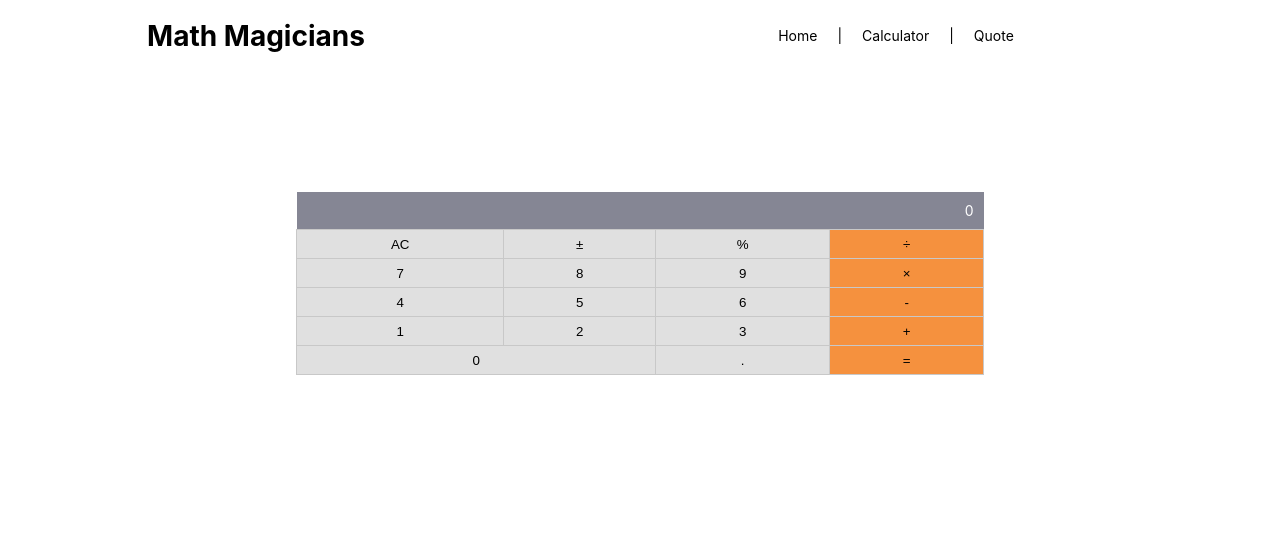
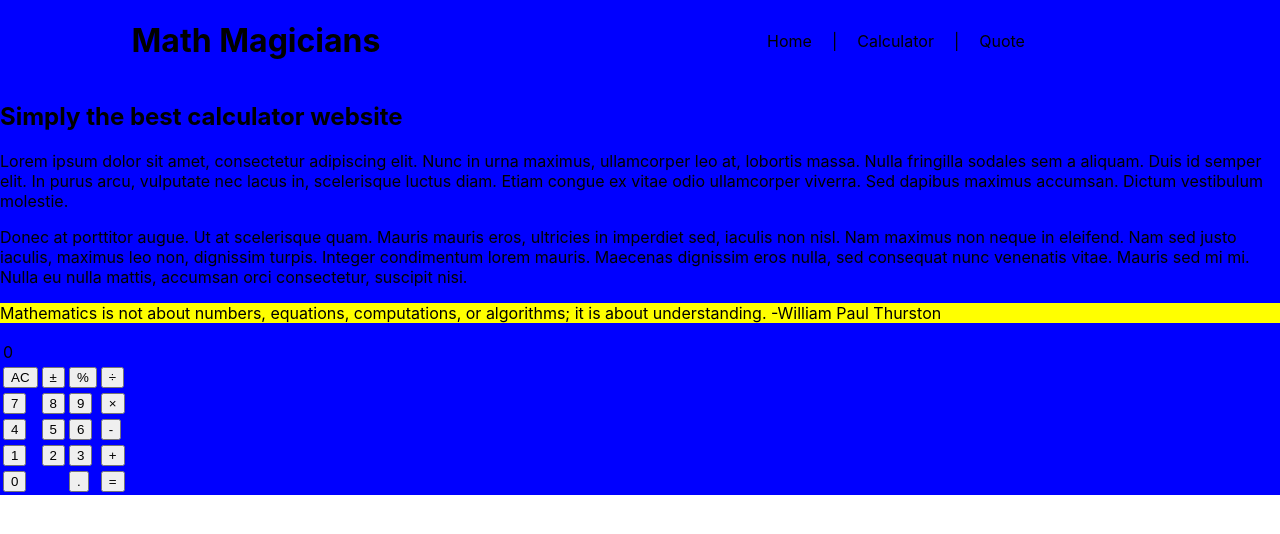
Before and after one commit to benjp009/Math-Magicians-2022, a React (Create React App) app: page / in a window 1280 px wide. Shown: the top 534 px of the page. Built offline with nearby package versions, Linux system fonts and the light colour scheme.

Commit message:
Setup content

```diff
--- a/src/App.js
+++ b/src/App.js
@@ -1,11 +1,5 @@
 import './App.css';
 import React from 'react';
-import {
-  BrowserRouter as Router,
-  Switch,
-  Route,
-  Link
-} from "react-router-dom";
 import Calculator from './components/Calculator';
 import Header from './components/Header';
 
--- /dev/null
+++ b/src/App2.js
@@ -0,0 +1,16 @@
+import React from 'react';
+import Header from './components/Header';
+import Calculator from './components/Calculator';
+import Quote from './components/Quote';
+import Home from './components/Home';
+
+export default function BenApp() {
+  return (
+    <>
+      <Header />
+      <Home />
+      <Quote />
+      <Calculator />
+    </>
+  );
+}
--- a/src/components/Header.js
+++ b/src/components/Header.js
@@ -10,9 +10,9 @@ export default function Header() {
       <div className={styles.navbar}>
         <p href="/">Home</p>
         <p> | </p>
-        <p href="/">Calculator</p>
+        <p href="/calculator">Calculator</p>
         <p> | </p>
-        <p href="/">Quote</p>
+        <p href="/quote">Quote</p>
       </div>
     </header>
   );
--- /dev/null
+++ b/src/components/Home.js
@@ -0,0 +1,27 @@
+import React from 'react';
+import styles from './Home.module.css';
+
+export default function Home() {
+  return (
+    <div className={styles.background}>
+      <h2>Simply the best calculator website</h2>
+      <p>
+        Lorem ipsum dolor sit amet, consectetur adipiscing elit.
+        Nunc in urna maximus, ullamcorper leo at, lobortis massa.
+        Nulla fringilla sodales sem a aliquam. Duis id semper elit.
+        In purus arcu, vulputate nec lacus in, scelerisque luctus diam.
+        Etiam congue ex vitae odio ullamcorper viverra.
+        Sed dapibus maximus accumsan. Dictum vestibulum molestie.
+      </p>
+      <p>
+        Donec at porttitor augue. Ut at scelerisque quam.
+        Mauris mauris eros, ultricies in imperdiet sed, iaculis non nisl.
+        Nam maximus non neque in eleifend. Nam sed justo iaculis,
+        maximus leo non, dignissim turpis. Integer condimentum lorem mauris.
+        Maecenas dignissim eros nulla, sed consequat nunc venenatis vitae.
+        Mauris sed mi mi. Nulla eu nulla mattis, accumsan orci consectetur,
+        suscipit nisi.
+      </p>
+    </div>
+  );
+}
--- /dev/null
+++ b/src/components/Home.module.css
@@ -0,0 +1,3 @@
+div {
+  background-color: blue;
+}
--- /dev/null
+++ b/src/components/Quote.js
@@ -0,0 +1,14 @@
+import React from 'react';
+import styles from './Quote.module.css';
+
+export default function Quote() {
+  return (
+    <div className={styles.background}>
+      <p>
+        Mathematics is not about numbers, equations,
+        computations, or algorithms; it is about understanding.
+        -William Paul Thurston
+      </p>
+    </div>
+  );
+}
--- /dev/null
+++ b/src/components/Quote.module.css
@@ -0,0 +1,3 @@
+.background {
+  background-color: yellow;
+}
--- a/src/index.js
+++ b/src/index.js
@@ -1,12 +1,12 @@
 import React from 'react';
 import ReactDOM from 'react-dom';
 import './index.css';
-import App from './App';
+import BenApp from './App2';
 import reportWebVitals from './reportWebVitals';
 
 ReactDOM.render(
   <React.StrictMode>
-    <App />
+    <BenApp />
   </React.StrictMode>,
   document.getElementById('root'),
 );
```
